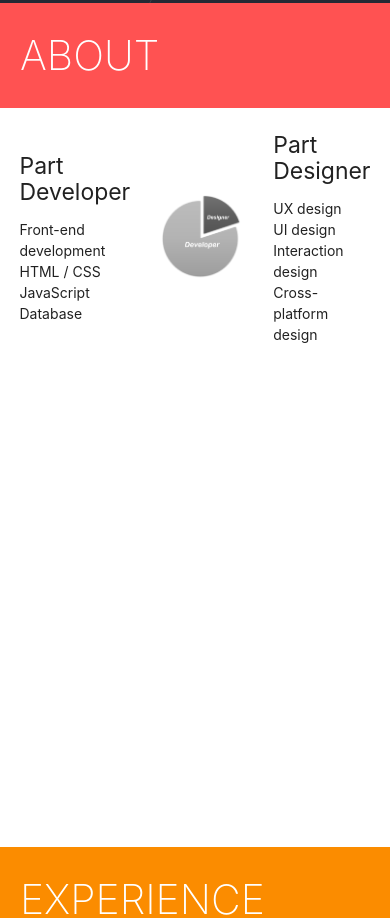
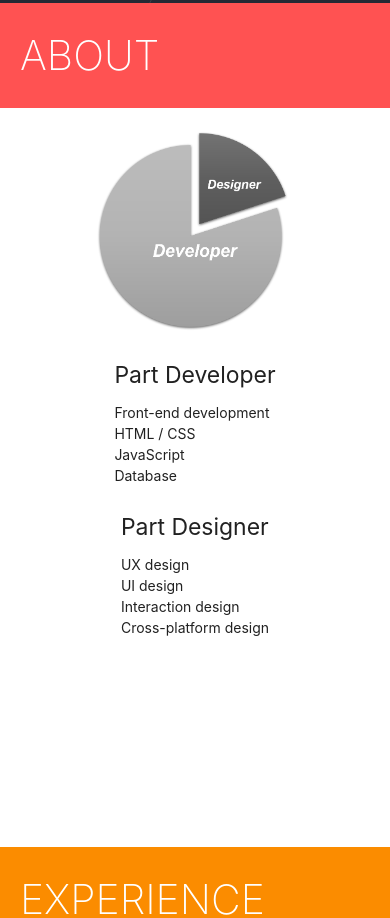
Before and after one commit to beliuhao/liuhao, a website: page index.html in a window 390 px wide. Shown: the part 841-1759 px from the top of the page. Drawn offline with nearby package versions, Linux system fonts and the light colour scheme.

Commit message:
1) responsive design for section about. 2) add media to section about.

```diff
--- a/src/css/main.css
+++ b/src/css/main.css
@@ -450,3 +450,27 @@ section#contact #contactList p a:nth-child(2):hover {
     max-width: 50%;
   }
 }
+
+/* section about */
+@media(max-width: 635px) {
+  section#about div#aboutRow {
+    flex-direction: column;
+  }
+
+  section#about div#aboutRow div {
+    align-self: center;
+    text-align: center;
+  }
+
+  section#about div#aboutRow div#imgDevDes {
+    max-width: 100%;
+    order: 1;
+  }
+
+  section#about div#aboutRow div#developer {
+    order: 2
+  }
+  section#about div#aboutRow div#designer {
+    order: 3
+  }
+}
```
